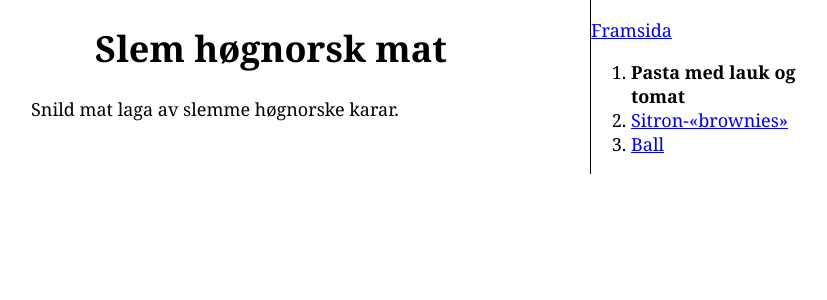
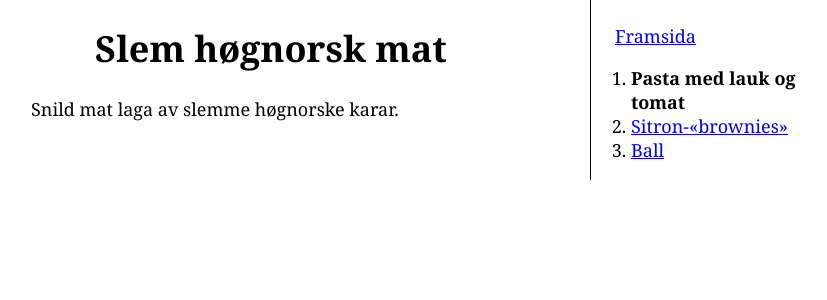
Before and after one commit to LFalch/aelipus.github.io, a PHP site: page /uppskrifter/pasta_med_lauk_og_tomat.html in a window 1280 px wide. Shown: the top 300 px of the page, without its empty margins (209-1036 px from the left). Run offline with PHP 8.4, Linux system fonts and the light colour scheme.

Commit message:
framsideknapp

```diff
--- a/css/bunad.css
+++ b/css/bunad.css
@@ -32,3 +32,7 @@ body {
 	border: none;
   }
 }
+
+.framsideknapp {
+	margin:1.5rem 0 0 1.5rem
+}
--- a/uppskrifter/ball.html
+++ b/uppskrifter/ball.html
@@ -17,6 +17,9 @@
 				<p>Ball.</p>
 			</div>
 			<div class="peikarar">
+			    <div class="framsideknapp">
+			        <a href="../index.html">Framsida</a>
+				</div>
 			    <ol>
 				    <li><a href="../uppskrifter/pasta_med_lauk_og_tomat.html">Pasta med lauk og tomat</a></li>
 					<li><a href="../uppskrifter/sitronbrownies.html">Sitron-«brownies»</a></li>
--- a/uppskrifter/pasta_med_lauk_og_tomat.html
+++ b/uppskrifter/pasta_med_lauk_og_tomat.html
@@ -17,7 +17,9 @@
 				<p>Snild mat laga av slemme høgnorske karar.</p>
 			</div>
 			<div class="peikarar">
-			    <p><a href="../index.html">Framsida</a></p>
+			    <div class="framsideknapp">
+			        <a href="../index.html">Framsida</a>
+				</div>
 			    <ol>
 				    <li><b>Pasta med lauk og tomat</b></li>
 			        <li><a href="../uppskrifter/sitronbrownies.html">Sitron-«brownies»</a></li>
--- a/uppskrifter/sitronbrownies.html
+++ b/uppskrifter/sitronbrownies.html
@@ -17,6 +17,9 @@
 				<p>Sitron-«brownies».</p>
 			</div>
 			<div class="peikarar">
+			    <div class="framsideknapp">
+			        <a href="../index.html">Framsida</a>
+				</div>
 			    <ol>
 				    <li><a href="../uppskrifter/pasta_med_lauk_og_tomat.html">Pasta med lauk og tomat</a></li>
 					<li><b>Sitron-«brownies»</b></li>
```
